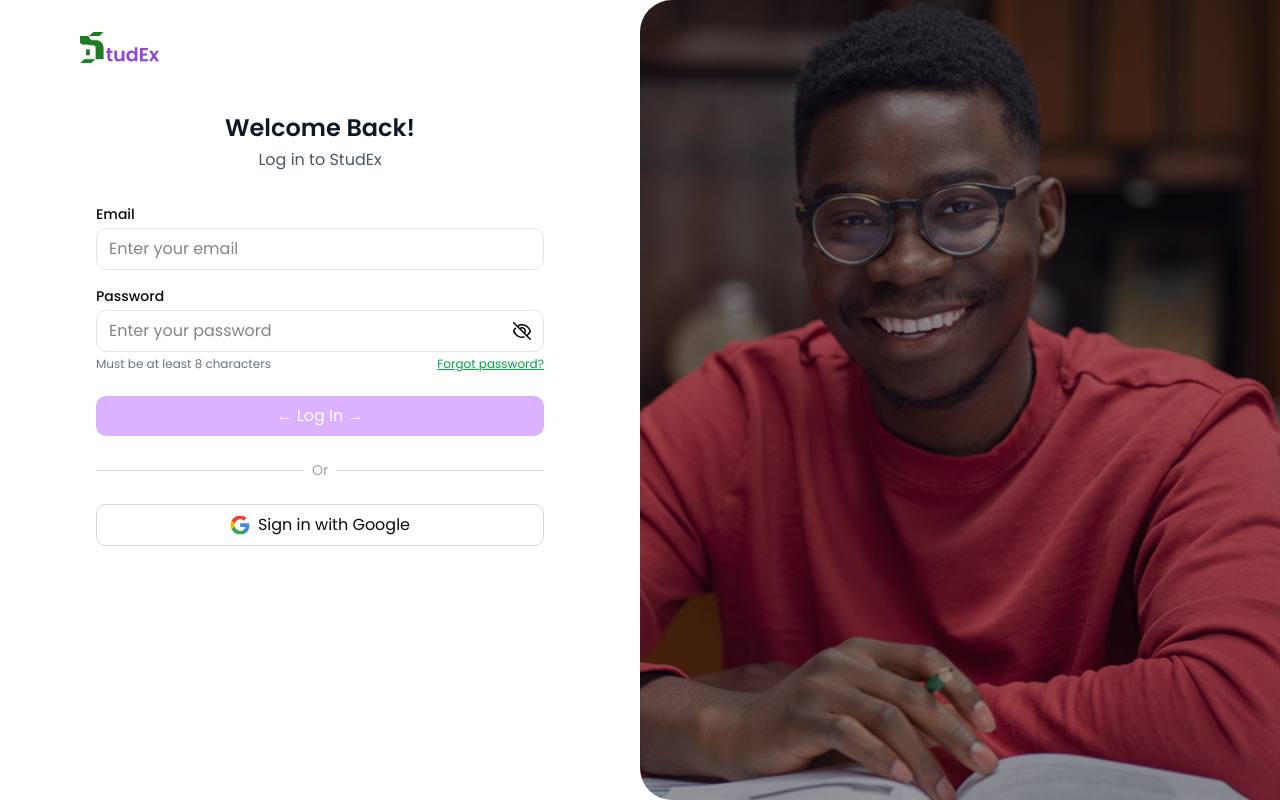
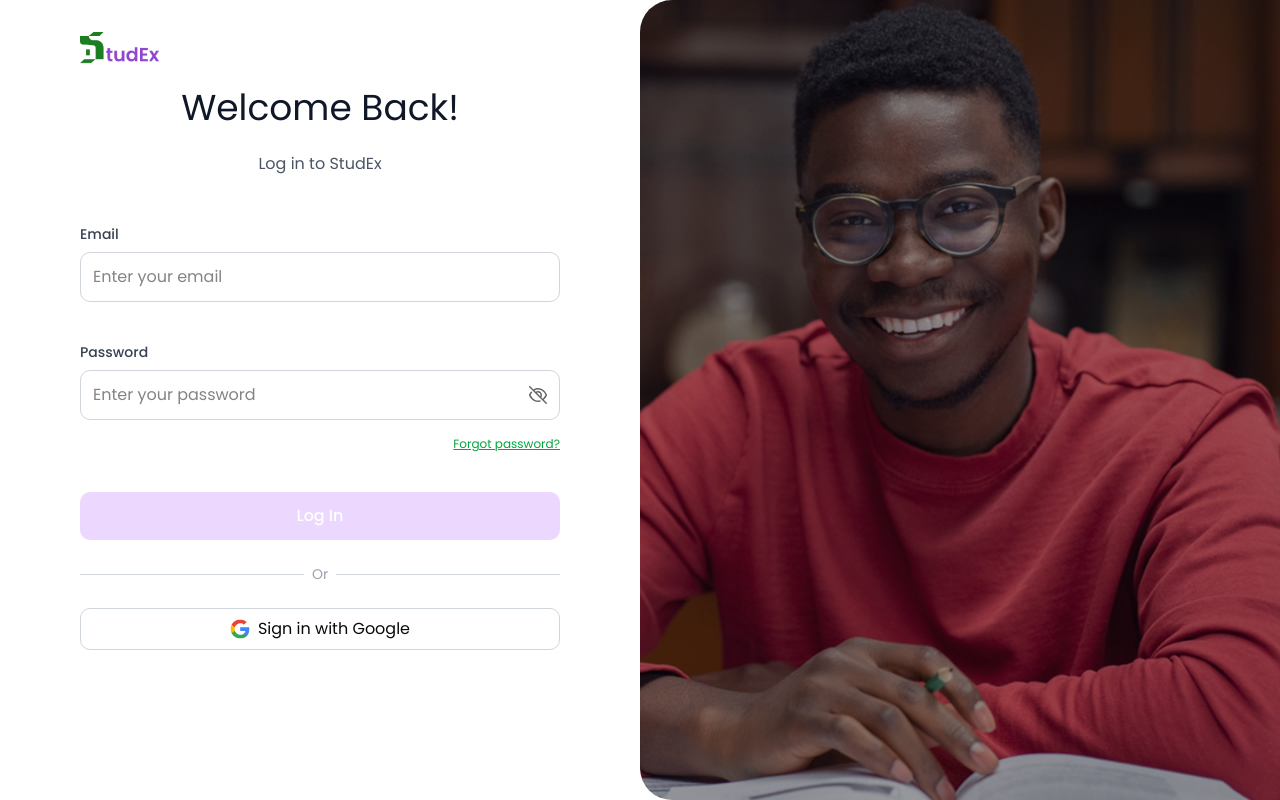
Before and after one commit to Studex-Product/studex-frontend, a React (Vite) app: page /admin/login in a window 1280 px wide. Built offline with nearby package versions, Linux system fonts and the light colour scheme.

Commit message:
feat(auth): enhance AdminLogin with improved   validation and API integration prep

```diff
--- a/src/pages/auth/AdminLogin.jsx
+++ b/src/pages/auth/AdminLogin.jsx
@@ -4,14 +4,16 @@ import student from "@/assets/images/AdminLoginImg.jpg";
 import googleIcon from "@/assets/icons/googleIcon.svg";
 import showPassword from "@/assets/icons/showPassword.svg";
 import hidePassword from "@/assets/icons/hidePassword.svg";
-import { Link, useNavigate } from "react-router-dom";
+import Loader from "@/assets/icons/loader.svg";
+import { Link } from "react-router-dom";
 
 const AdminLogin = () => {
   const [formData, setFormData] = useState({ email: "", password: "" });
   const [errors, setErrors] = useState({});
   const [viewPassword, setViewPassword] = useState(false);
+  const [isSubmitting, setIsSubmitting] = useState(false);
+  const [loginError, setLoginError] = useState("");
 
-  const navigate = useNavigate();
 
   useEffect(() => {
     return () => {
@@ -22,44 +24,67 @@ const AdminLogin = () => {
   const validate = () => {
     const newErrors = {};
 
-    const adminEmailRegex = /^admin@[\w.-]+\.[A-Za-z]{2,}$/;
-    if (!adminEmailRegex.test(formData.email)) {
-      newErrors.email = "Please enter a valid admin email.";
+    if (!formData.email) {
+      newErrors.email = "Email is required";
+    } else {
+      const adminEmailRegex = /^[\w.-]+@studex\.com$/;
+      if (!adminEmailRegex.test(formData.email)) {
+        newErrors.email = "Please enter a valid admin email (admin@studex.com)";
+      }
     }
 
-    const passwordRegex =
-      /^(?=.*[A-Z])(?=.*\d)(?=.*[@$!%*?&])[A-Za-z\d@$!%*?&]{8,}$/;
-    if (!passwordRegex.test(formData.password)) {
-      newErrors.password =
-        "Password must be at least 8 characters, include an uppercase letter, a number, and a special character.";
+    if (!formData.password) {
+      newErrors.password = "Password is required";
     }
 
     setErrors(newErrors);
     return Object.keys(newErrors).length === 0;
   };
 
-  const handleChange = (e) =>
-    setFormData({ ...formData, [e.target.name]: e.target.value });
+  const handleChange = (e) => {
+    const { name, value } = e.target;
+    setFormData((prev) => ({
+      ...prev,
+      [name]: value,
+    }));
 
-  const handleSubmit = (e) => {
+    if (errors[name]) {
+      setErrors((prev) => ({
+        ...prev,
+        [name]: "",
+      }));
+    }
+
+    if (loginError) {
+      setLoginError("");
+    }
+  };
+
+  const handleSubmit = async (e) => {
     e.preventDefault();
     if (!validate()) return;
 
-    sessionStorage.setItem("admin-session", JSON.stringify({ role: "admin" }));
-    navigate("/admin/dashboard");
+    setIsSubmitting(true);
+    setLoginError("");
+
+      // TODO: Replace with actual API endpoint
+
   };
 
   return (
     <AuthLayout image={student} imageAlt="Student with an open book">
-      <div className="mt-12 max-w-md mx-auto">
-        <h1 className="text-2xl font-semibold text-gray-900 text-center">
+      <div className="flex flex-col justify-center max-w-full">
+        <div className="flex flex-col gap-2 justify-center mb-8">
+        <h1 className="md:text-4xl text-2xl md:text-center text-gray-900 md:mb-4">
           Welcome Back!
         </h1>
-        <p className="text-gray-600 mt-1 mb-8 text-center">Log in to StudEx</p>
+        <p className="text-gray-600 md:text-center md:mb-4">
+          Log in to StudEx</p>
+          </div>
 
-        <form onSubmit={handleSubmit} noValidate>
-          <div className="mb-4">
-            <label className="block text-sm font-medium mb-1" htmlFor="email">
+        <form onSubmit={handleSubmit} className=" space-y-8 md:space-y-10" noValidate>
+          <div className="">
+            <label className="block text-sm font-medium text-gray-700 mb-2" htmlFor="email">
               Email
             </label>
             <input
@@ -69,18 +94,19 @@ const AdminLogin = () => {
               placeholder="Enter your email"
               value={formData.email}
               onChange={handleChange}
-              className="w-full border rounded-lg px-3 py-2 focus:outline-none focus:ring-2 focus:ring-purple-400"
+              className={`w-full px-3 py-3 border rounded-lg focus:outline-none focus:ring-2 focus:ring-purple-500 ${
+                errors.email
+                  ? "border-red-300 focus:ring-red-500"
+                  : "border-gray-300"
+              }`}
             />
             {errors.email && (
               <p className="text-red-500 text-sm mt-1">{errors.email}</p>
             )}
           </div>
 
-          <div className="mb-2">
-            <label
-              className="block text-sm font-medium mb-1"
-              htmlFor="password"
-            >
+          <div className="">
+            <label className="block text-sm font-medium text-gray-700 mb-2" htmlFor="password">
               Password
             </label>
             <div className="relative">
@@ -91,12 +117,16 @@ const AdminLogin = () => {
                 placeholder="Enter your password"
                 value={formData.password}
                 onChange={handleChange}
-                className="w-full border rounded-lg px-3 py-2 focus:outline-none focus:ring-2 focus:ring-purple-400"
+                className={`w-full px-3 py-3 border rounded-lg focus:outline-none focus:ring-2 focus:ring-purple-500 ${
+                  errors.password
+                    ? "border-red-300 focus:ring-red-500"
+                    : "border-gray-300"
+                }`}
               />
               <button
                 type="button"
                 onClick={() => setViewPassword((prev) => !prev)}
-                className="absolute inset-y-0 right-3 flex items-center text-gray-500"
+                className="absolute right-3 top-1/2 transform -translate-y-1/2 opacity-60 hover:opacity-100 cursor-pointer"
               >
                 <img
                   className="w-5 h-5"
@@ -105,29 +135,41 @@ const AdminLogin = () => {
                 />
               </button>
             </div>
-            <div className="flex items-center justify-between mt-1">
-              <p className="text-xs text-gray-500">
-                Must be at least 8 characters
-              </p>
+            {errors.password && (
+              <p className="text-red-500 text-sm mt-1">{errors.password}</p>
+            )}
+            {loginError && (
+              <p className="text-red-600 text-sm mt-1">{loginError}</p>
+            )}
+            <div className="flex items-center justify-end mt-4">
               <Link className="text-xs text-green-600 underline cursor-pointer" to="/admin/forgot-password">
                 Forgot password?
               </Link>
             </div>
-            {errors.password && (
-              <p className="text-red-500 text-sm mt-1">{errors.password}</p>
-            )}
           </div>
+
 
           <button
             type="submit"
-            className={`mt-6 w-full flex items-center justify-center gap-2 py-2 px-4 rounded-lg transition-colors
-    ${
-      formData.email || formData.password
-        ? "bg-purple-600 hover:bg-purple-700 text-white"
-        : "bg-purple-300 text-white"
-    }`}
+            disabled={isSubmitting || !formData.email || !formData.password}
+            className={` w-full py-3 px-4 rounded-lg font-medium cursor-pointer focus:outline-none transition-colors disabled:opacity-50 disabled:cursor-not-allowed ${
+              formData.email && formData.password && !isSubmitting
+                ? "bg-purple-600 hover:bg-purple-700 text-white"
+                : "bg-purple-300 text-white"
+            }`}
           >
-            <span>← Log In →</span>
+            {isSubmitting ? (
+              <div className="flex items-center justify-center">
+                <img
+                  src={Loader}
+                  alt="Loading"
+                  className="animate-spin -ml-1 mr-3 h-5 w-5"
+                />
+                Logging In...
+              </div>
+            ) : (
+              "Log In"
+            )}
           </button>
         </form>
 
```
